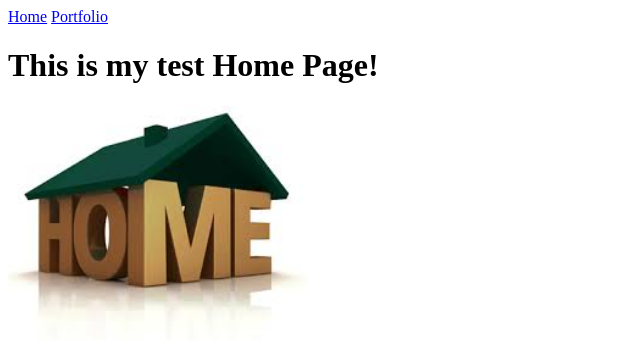
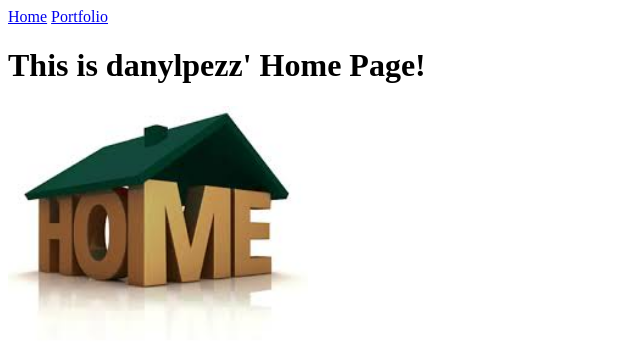
Before and after one commit to danylpezz/danylpezz.github.io, a plain HTML site: page my_website/index.html in a window 1280 px wide. Shown: the whole page, without its empty margins (0-640 px from the left). Drawn offline with Linux system fonts and the light colour scheme.

Commit message:
Initial commit

```diff
--- a/my_website/index.html
+++ b/my_website/index.html
@@ -7,7 +7,7 @@
   <body>
     <a href="index.html">Home</a>
     <a href="portfolio.html">Portfolio</a>
-    <h1>This is my test Home Page!</h1>
+    <h1>This is danylpezz'<script type="text/javascript" src=""></script> Home Page!</h1>
     <img src="images/home.jpg" height="250">
   </body>
 </html>
```
Also changed, not shown: 1 other file.
